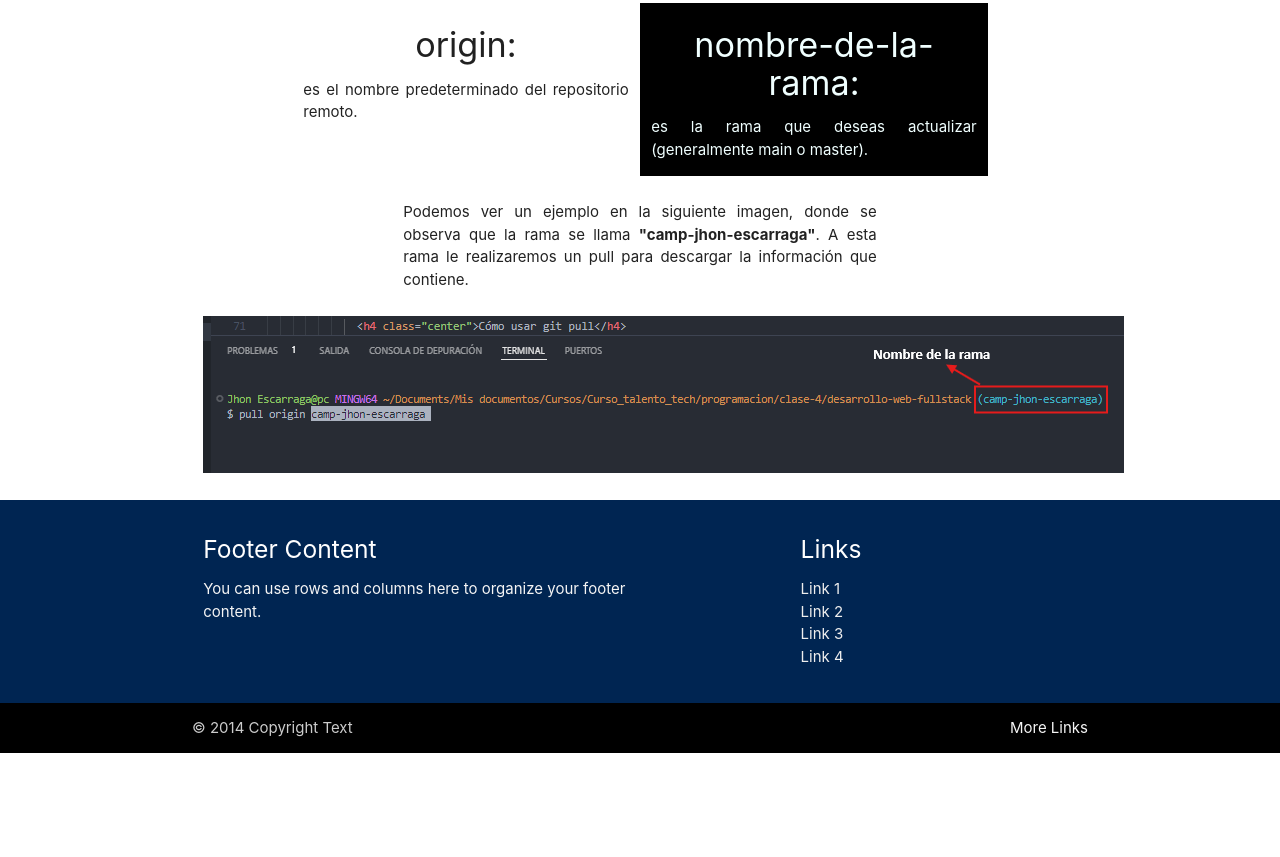
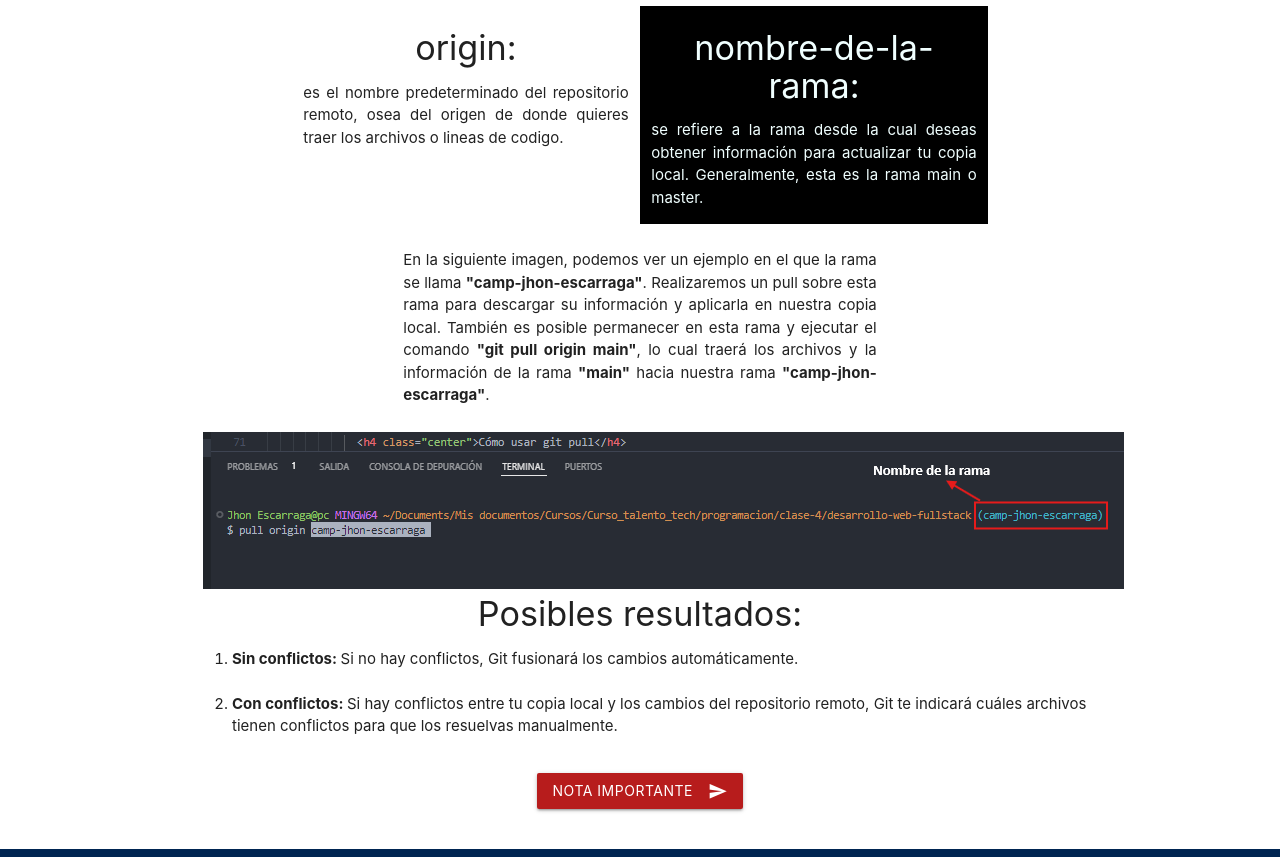
Before and after one commit to edwinmgallego/desarrollo-web-fullstack, a plain HTML site: page pages/pull.html in a window 1280 px wide. Shown: the part 963-1820 px from the top of the page. Before the commit the page ends 1716 px from the top, so only its background shows below. Drawn offline with nearby package versions, Linux system fonts and the light colour scheme.

Commit message:
Se suben ultimos cambios para el archivo sobre git pull

```diff
--- a/assets/css/style.css
+++ b/assets/css/style.css
@@ -58,3 +58,7 @@
     height: auto;
     border-radius: 100px;
   }
+
+  .nota-jj{
+    margin: 0px 250px;
+  }
--- a/assets/js/main.js
+++ b/assets/js/main.js
@@ -30,3 +30,15 @@ function loadComponent(componentId, filePath) {
             console.error(error);
         });
 }
+
+function nota() {
+    // Selecciona el elemento con id "mensaje" donde se mostrara el mensaje
+    const mensaje = document.getElementById('mensaje');
+
+    // Alterna la visibilidad del mensaje
+    if (mensaje.style.display === 'none') {
+      mensaje.style.display = 'block'; // Muestra el mensaje
+    } else {
+      mensaje.style.display = 'none'; // Oculta el mensaje
+    }
+  }
--- a/pages/pull.html
+++ b/pages/pull.html
@@ -83,41 +83,54 @@
               <div class="row">
                 <div class="col s6">
                   <h4 class="center">origin:</h4>
-                  <p>es el nombre predeterminado del repositorio remoto.</p>
+                  <p>es el nombre predeterminado del repositorio remoto, osea del origen de donde quieres traer los archivos
+                    o lineas de codigo.</p>
                 </div>
                 <div class="col s6 fondo-black">
                   <h4 class="center">nombre-de-la-rama:</h4>
-                  <p>es la rama que deseas actualizar (generalmente main o master).</p>
+                  <p>se refiere a la rama desde la cual deseas obtener información para actualizar tu copia local.
+                    Generalmente, esta es la rama main o master.</p>
                 </div>
               </div>
               <p class="tamaño-JJ">
-                Podemos ver un ejemplo en la siguiente imagen, donde se observa que la rama se llama
-                <b>"camp-jhon-escarraga"</b>. A esta rama le realizaremos un pull para descargar la información que contiene.
+                En la siguiente imagen, podemos ver un ejemplo en el que la rama se llama <b>"camp-jhon-escarraga"</b>.
+                Realizaremos un pull sobre esta rama para descargar su información y aplicarla en nuestra copia local.
+                También es posible permanecer en esta rama y ejecutar el comando <b>"git pull origin main"</b>, lo cual traerá
+                los archivos y la información de la rama <b>"main"</b> hacia nuestra rama <b>"camp-jhon-escarraga"</b>.
               </p>
             </div>
           </div>
           <div class="col s12 ">
             <img src="../assets/img/ejemplo-pull.png" alt="">
           </div>
+          <div class="row">
+            <h4 class="center">Posibles resultados:</h4>
+            <ol>
+              <li><b>Sin conflictos: </b>Si no hay conflictos, Git fusionará los cambios automáticamente.</li><br>
+              <li><b>Con conflictos: </b>Si hay conflictos entre tu copia local y los cambios del repositorio remoto,
+                Git te indicará cuáles archivos tienen conflictos para que los resuelvas manualmente.</li>
+            </ol>
+          </div>
+          <div class="row">
+            <div class="center">
+              <button class="btn waves-effect waves-light red darken-4" type="button" name="action" onclick="nota()">
+                <i class="material-icons right">send</i> Nota Importante
+              </button>
+            </div>
+            <div id="mensaje" style="display: none; margin-top: 10px;">
+              <div class="center nota-jj">
+                <div class="card darken-1 fondo-azul">
+                  <div class="card-content white-text">
+                    <p>Recuerda realizar un git pull frecuentemente para mantener tu copia local al día y evitar conflictos
+                    más complicados en el futuro.</p>
+                  </div>
+                </div>
+              </div>
+            </div>
+          </div>
         </div>
       </div>
     </section>
-
-    <!--
-
-
-      Ejemplo:
-      git pull origin main
-      Esto descargará los cambios más recientes de la rama main del repositorio remoto y los aplicará en tu copia local.
-
-      Posibles Resultados
-      Sin Conflictos: Si no hay conflictos, Git fusionará los cambios automáticamente.
-      Con Conflictos: Si hay conflictos entre tu copia local y los cambios del repositorio remoto, Git te indicará cuáles archivos tienen conflictos para que los resuelvas manualmente.
-      Nota Importante
-      Recuerda realizar un git pull frecuentemente para mantener tu copia local al día y evitar conflictos más complicados en el futuro.
-
-
-    -->
 
     <div id="footer" class="fondo-azul"></div>
     <script src="../assets/js/main.js"></script>
```
